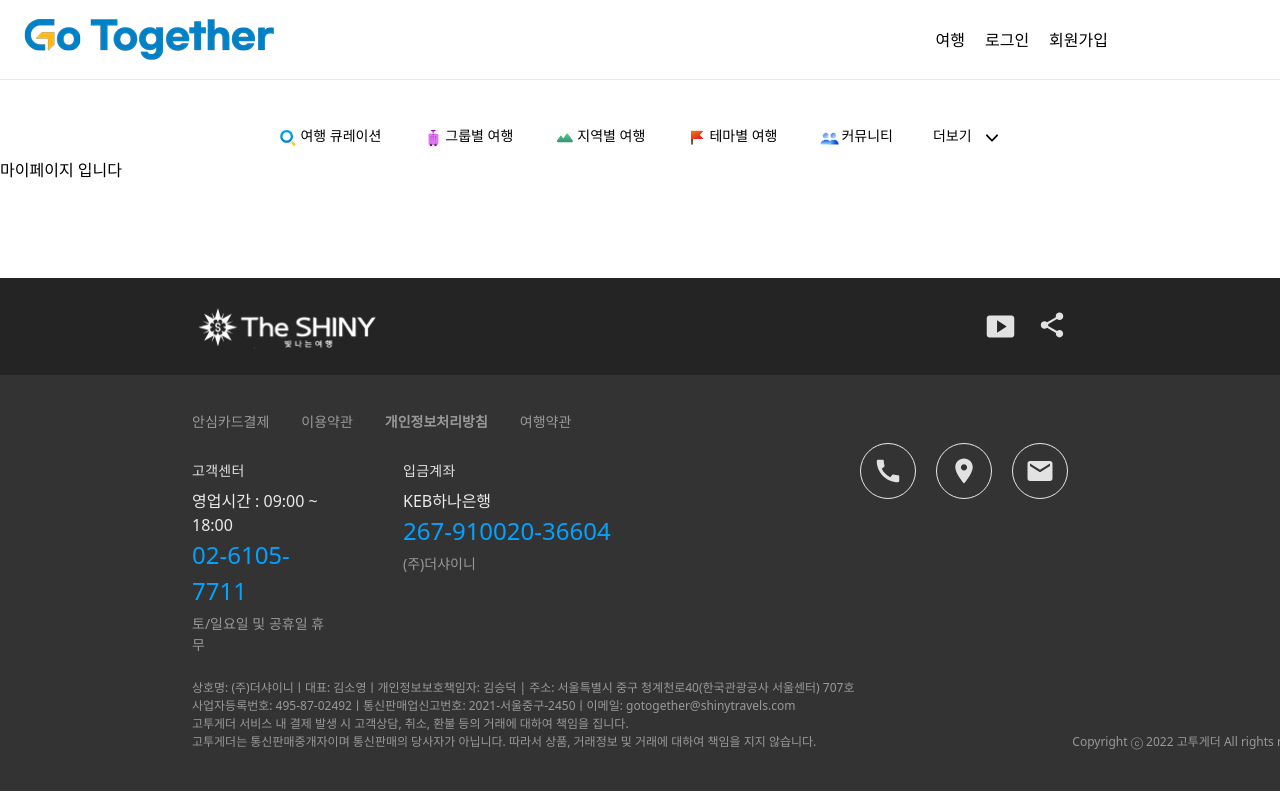
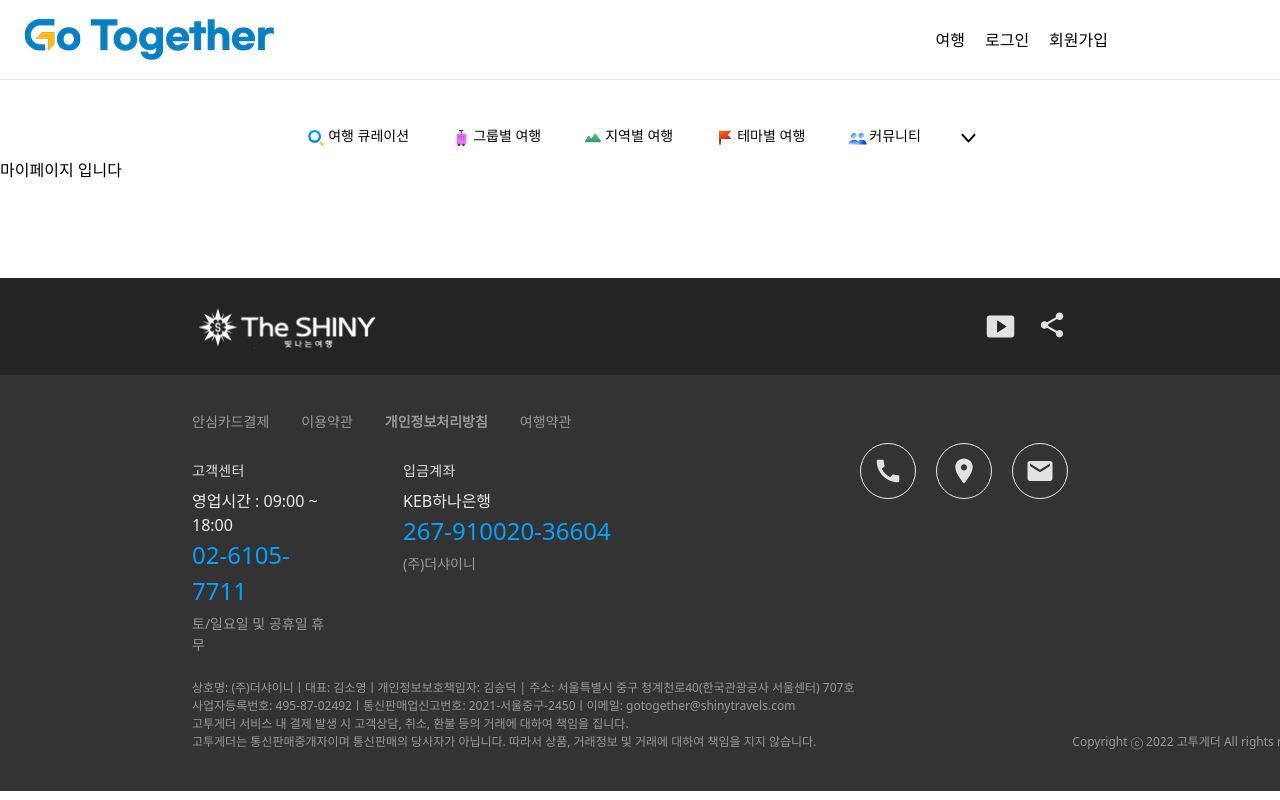
Before and after one commit to Jeong-hoyun/re-gotogether, a Next.js app: page /mypage in a window 1280 px wide. Shown: the top 800 px of the page. Built offline with nearby package versions, Linux system fonts and the light colour scheme.

Commit message:
feat: add modalBtn

```diff
--- /dev/null
+++ b/components/NavbarLogo/downArrow.jsx
@@ -0,0 +1,12 @@
+import React from 'react'
+
+function DownArrow() {
+  return (
+<svg className='inline-block' width="15" height="18" viewBox="0 0 32 20" fill="none" xmlns="http://www.w3.org/2000/svg">
+<path fill-rule="evenodd" clip-rule="evenodd" d="M15.9988 14.0688L28.5367 0.635376L31.4609 3.36465L15.9988 19.9312L0.536716 3.36465L3.46094 0.635376L15.9988 14.0688Z" fill="black"/>
+</svg>
+
+    )
+  }
+
+  export default DownArrow
--- /dev/null
+++ b/components/NavbarLogo/upperArrow.jsx
@@ -0,0 +1,12 @@
+import React from 'react'
+
+function UpperArrow() {
+  return (
+<svg className='inline-block' width="15" height="18" viewBox="0 0 32 20" fill="none" xmlns="http://www.w3.org/2000/svg">
+<path fill-rule="evenodd" clip-rule="evenodd" d="M15.9992 5.93142L3.46133 19.3649L0.537109 16.6356L15.9992 0.0690479L31.4613 16.6356L28.5371 19.3649L15.9992 5.93142Z" fill="black"/>
+</svg>
+
+    )
+  }
+
+  export default UpperArrow
--- /dev/null
+++ b/components/common/modalBtn.jsx
@@ -0,0 +1,39 @@
+import React,{ useEffect, useState, useRef} from 'react'
+import DownArrow from '../NavbarLogo/downArrow'
+
+function ModalBtn() {
+  // const outside = useRef()
+  const [isOpen, setIsOpen] = useState(false)
+
+  return (
+    <div className='ModalBtn inline-block'>
+
+      <button onClick={() => setIsOpen(!isOpen)}>   <DownArrow /> </button>
+      {isOpen ? (
+        <div className='modal'>
+          <div>Modal is open</div>
+            {/* <!-- Dropdown menu --> */}
+            <div id="dropdownNavbar" class="hidden z-10 w-44 font-normal bg-white rounded divide-y divide-gray-100 shadow dark:bg-gray-700 dark:divide-gray-600">
+                <ul class="py-1 text-sm text-gray-700 dark:text-gray-400" aria-labelledby="dropdownLargeButton">
+                  <li>
+                    <a href="#" class="block py-2 px-4 hover:bg-gray-100 dark:hover:bg-gray-600 dark:hover:text-white">Dashboard</a>
+                  </li>
+                  <li>
+                    <a href="#" class="block py-2 px-4 hover:bg-gray-100 dark:hover:bg-gray-600 dark:hover:text-white">Settings</a>
+                  </li>
+                  <li>
+                    <a href="#" class="block py-2 px-4 hover:bg-gray-100 dark:hover:bg-gray-600 dark:hover:text-white">Earnings</a>
+                  </li>
+                </ul>
+                <div class="py-1">
+                  <a href="#" class="block py-2 px-4 text-sm text-gray-700 hover:bg-gray-100 dark:hover:bg-gray-600 dark:text-gray-400 dark:hover:text-white">Sign out</a>
+                </div>
+            </div>
+
+        </div>
+      ): null}
+    </div>
+  )
+}
+
+export default ModalBtn
--- a/components/common/navbar.jsx
+++ b/components/common/navbar.jsx
@@ -4,6 +4,8 @@ import Logo3 from "../NavbarLogo/group3";
 import Logo5 from "../NavbarLogo/region5";
 import Logo7 from "../NavbarLogo/theme7";
 import Logo9 from "../NavbarLogo/community9";
+import DownArrow from "../NavbarLogo/downArrow";
+import ModalBtn from "./modalBtn";
 
 export default function navbar() {
   return (
@@ -110,33 +112,21 @@ export default function navbar() {
             <li>
               <Link href="/">
                 <a className="block border-b border-gray-100 lg:hover:bg-transparent lg:border-0 lg:hover:text-blue-700 lg:p-0">
-                  <Logo9 />
-                  커뮤니티
+                <Logo9 />
+                커뮤니티
                 </a>
               </Link>
             </li>
 
             <li>
-              <Link
-                href="#"
-                className="block border-b border-gray-100 lg:hover:bg-transparent lg:border-0 lg:hover:text-blue-700 lg:p-0"
-              >
-                더보기
-                </Link>
-              <svg
-                class=" inline-block ml-2 h-6 w-6 group-hover:text-gray-500"
-                xmlns="http://www.w3.org/2000/svg"
-                viewBox="0 0 20 20"
-                fill="currentColor"
-                aria-hidden="true"
-              >
-                <path
-                  fill-rule="evenodd"
-                  d="M5.23 7.21a.75.75 0 011.06.02L10 11.168l3.71-3.938a.75.75 0 111.08 1.04l-4.25 4.5a.75.75 0 01-1.08 0l-4.25-4.5a.75.75 0 01.02-1.06z"
-                  clip-rule="evenodd"
-                />
+              <Link href="/">
+                <a className="block border-b border-gray-100 lg:hover:bg-transparent lg:border-0 lg:hover:text-blue-700 lg:p-0">
 
-              </svg>
+                {/* 더보기 */}
+                <ModalBtn/>
+
+                </a>
+              </Link>
             </li>
           </ul>
         </div>
```
Also changed, not shown: components/NavbarLogo/upperArrow.svg (added).
